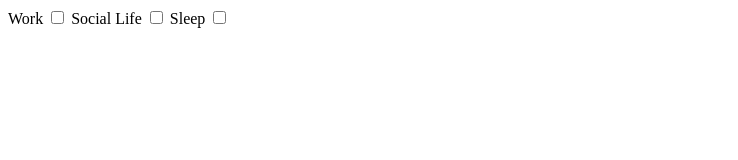
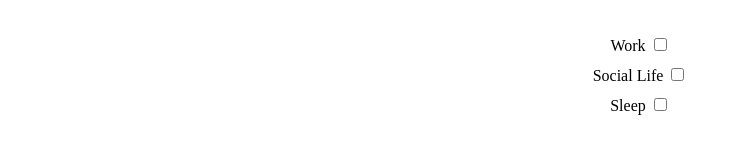
Before and after one commit to pikktorr/Life-Toggle, a plain HTML site: page index.html in a window 1280 px wide. Shown: the whole page, without its empty margins (0-738 px from the left). Drawn offline with Linux system fonts and the light colour scheme.

Commit message:
centered text

```diff
--- a/index.html
+++ b/index.html
@@ -6,22 +6,26 @@
   <meta name="viewport" content="width=device-width, initial-scale=1.0" />
   <meta http-equiv="X-UA-Compatible" content="ie=edge" />
   <title>Toggle Switch - Javascript</title>
-  <!-- <link rel="stylesheet" href="styles.css"> -->
+  <link rel="stylesheet" href="styles.css">
 </head>
 
 <body>
-  <form action="">
-    <label for="work">Work
+  <form>
+    <label class="switch">
+      Work
       <input type="checkbox" name="work" id="work" />
+      <span class="slider round"></span>
     </label>
-    <label for="life">Social Life
-      <input type="checkbox" name="life" id="life" />
+    <label class="switch">
+      Social Life
+      <input type="checkbox" name="life" id="life"/>
+      <span class="slider round"></span>
     </label>
-    <label for="sleep">Sleep
+    <label class="switch">Sleep
       <input type="checkbox" name="sleep" id="sleep" />
-    </label>
+      <span class="slider round"></span>
+    </label><br>
   </form>
-
   <script src="script.js"></script>
 </body>
 
--- /dev/null
+++ b/styles.css
@@ -0,0 +1,8 @@
+form {
+  display: grid;
+  justify-items: center;
+  margin-top: 30px;
+  }
+label{
+  margin: 5px;
+}
```
Also changed, not shown: 1 other file.
